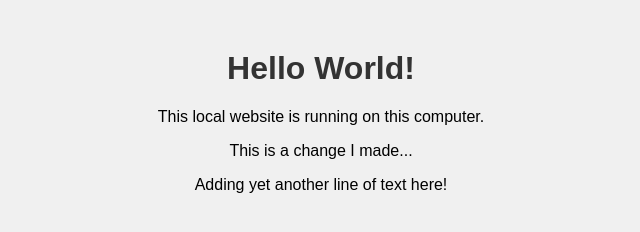
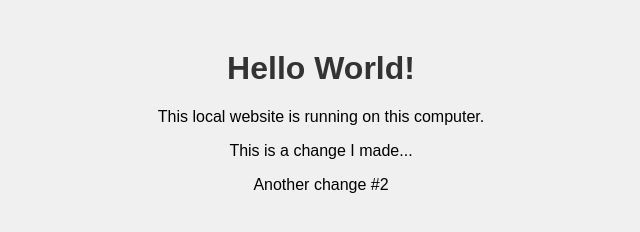
Before and after one commit to angelabao012/summer-project, a plain HTML site: page index.html in a window 1280 px wide. Shown: the whole page, without its empty margins (319-959 px from the left). Drawn offline with Linux system fonts and the light colour scheme.

Commit message:
my changes

```diff
--- a/index.html
+++ b/index.html
@@ -20,7 +20,7 @@
     <h1>Hello World!</h1>
     <p>This local website is running on this computer.</p>
     <p>This is a change I made...</p>
-    <p>Adding yet another line of text here!</p> </body>
+    <p>Another change #2</p> </body>
 
 </body>
 </html>
```
